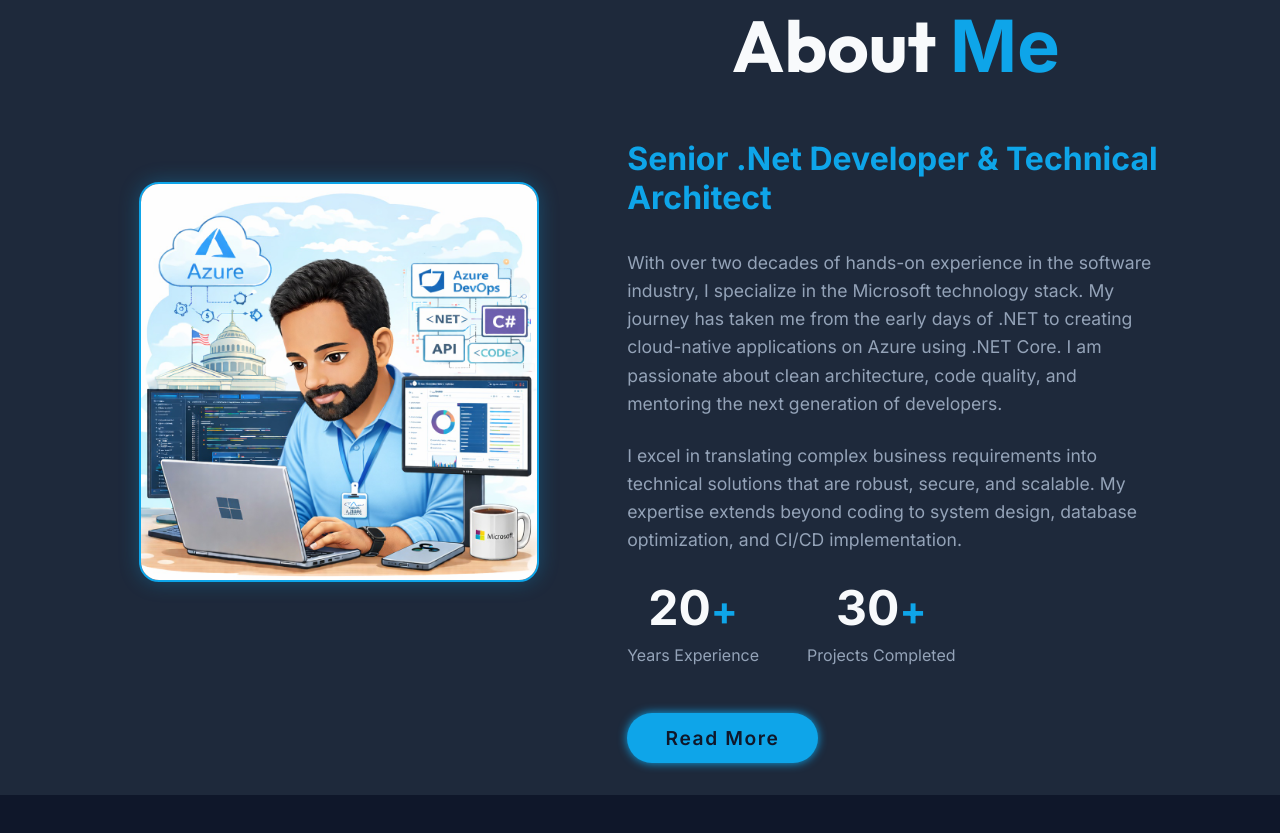
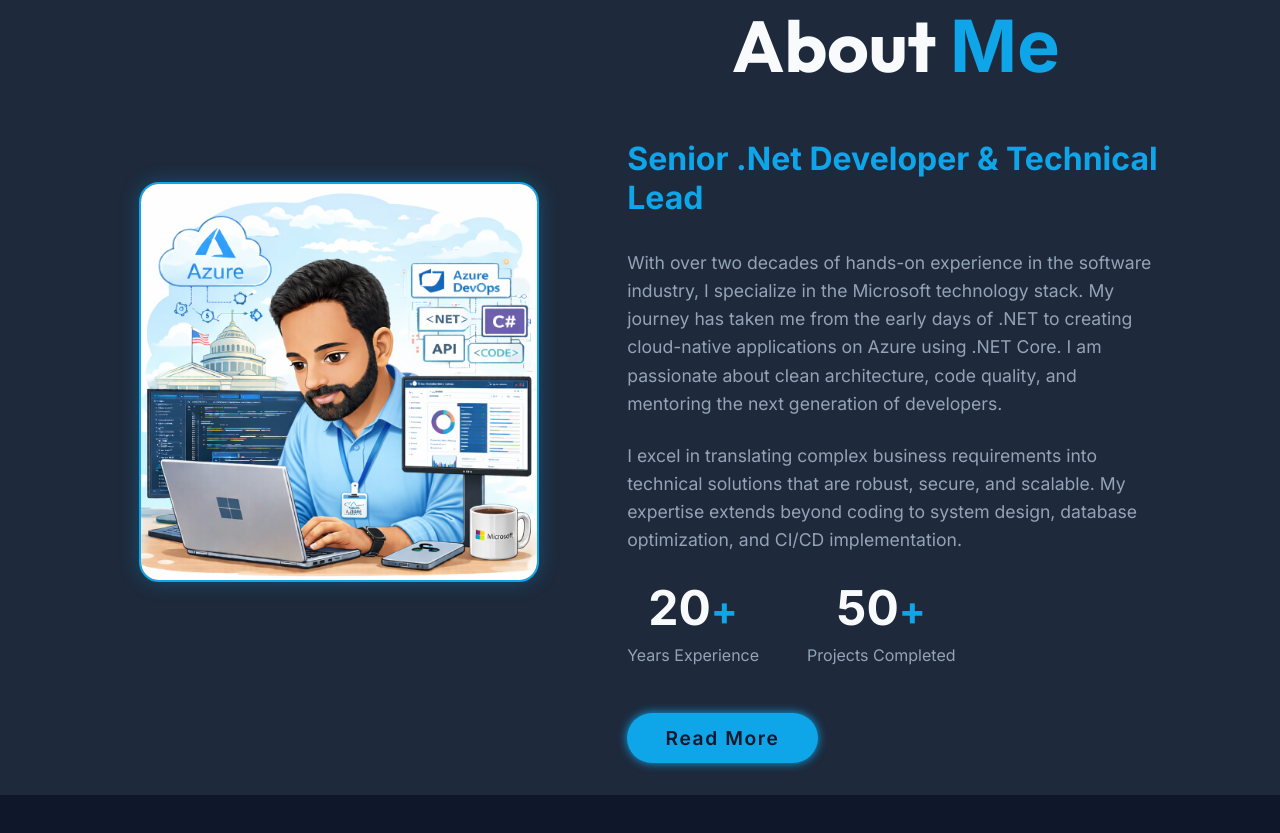
Before and after one commit to lijupk/MyPortfolio, a React (Vite) app: page / in a window 1280 px wide. Shown: the part 960-1793 px from the top of the page. Built offline with nearby package versions, Linux system fonts and the light colour scheme.

Commit message:
Updated about me section

```diff
--- a/src/components/About/About.jsx
+++ b/src/components/About/About.jsx
@@ -23,7 +23,7 @@ const About = () => {
                 transition={{ duration: 1 }}
             >
                 <h2 className="heading">About <span className="highlight">Me</span></h2>
-                <h3>Senior .Net Developer & Technical Architect</h3>
+                <h3>Senior .Net Developer & Technical Lead</h3>
                 <p>With over two decades of hands-on experience in the software industry, I specialize in the Microsoft technology stack. My journey has taken me from the early days of .NET to creating cloud-native applications on Azure using .NET Core. I am passionate about clean architecture, code quality, and mentoring the next generation of developers.</p>
                 <p>I excel in translating complex business requirements into technical solutions that are robust, secure, and scalable. My expertise extends beyond coding to system design, database optimization, and CI/CD implementation.</p>
 
@@ -33,7 +33,7 @@ const About = () => {
                         <span className={styles.text}>Years Experience</span>
                     </div>
                     <div className={styles.statItem}>
-                        <span className={styles.num}>30</span><span>+</span>
+                        <span className={styles.num}>50</span><span>+</span>
                         <span className={styles.text}>Projects Completed</span>
                     </div>
                 </div>
```
